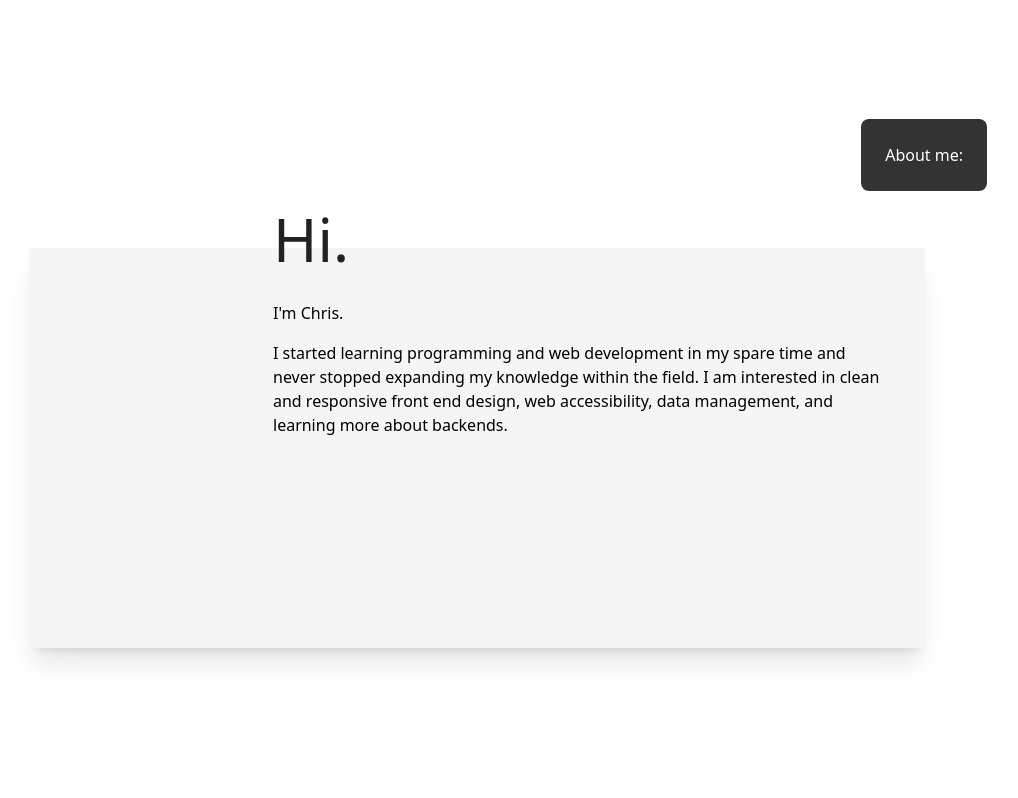
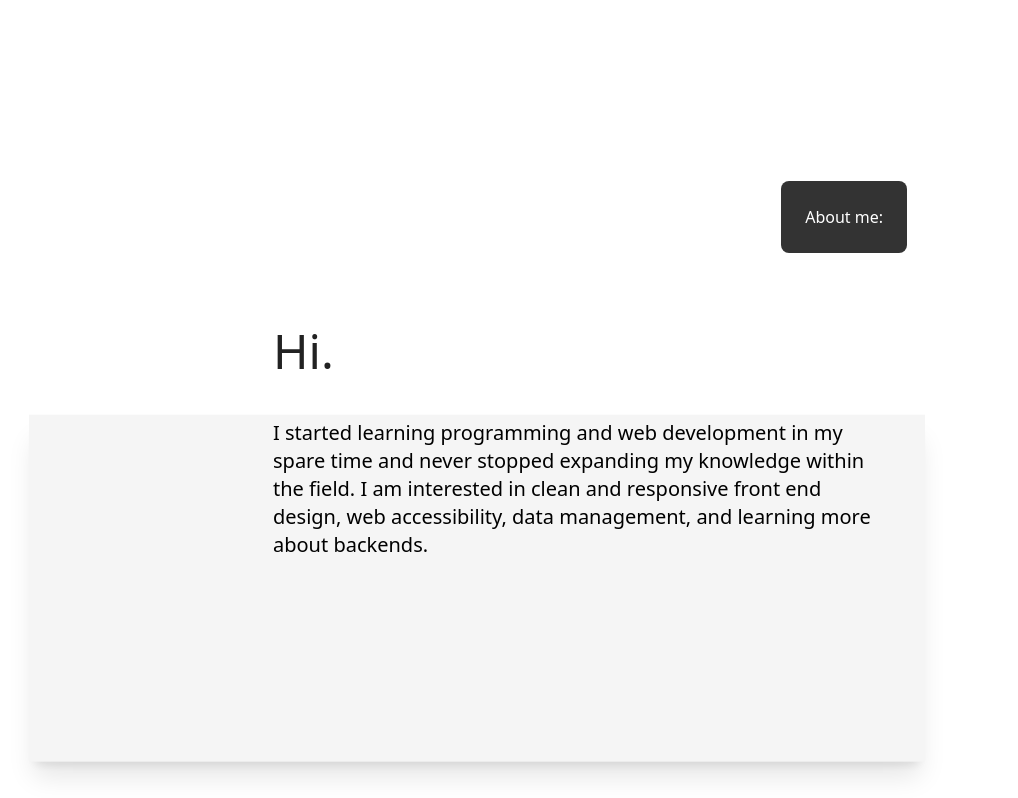
Before and after one commit to Stillwell-C/personal-site, a React (Vite) app: page / in a window 1280 px wide. Shown: the part 802-1600 px from the top of the page, without its empty margins (63-1081 px from the left). Built offline with nearby package versions, Linux system fonts and the light colour scheme.

Commit message:
Recieve scrollYProg from parent

```diff
--- a/src/components/About.tsx
+++ b/src/components/About.tsx
@@ -5,6 +5,7 @@ import {
   useTransform,
   useInView,
   useAnimation,
+  MotionValue,
 } from "framer-motion";
 
 const headerVariants = {
@@ -35,20 +36,36 @@ const textVariants = {
   },
 };
 
-const About = () => {
+type PropsType = {
+  aboutParallaxScrollYProg: MotionValue<number>;
+};
+
+const About = ({ aboutParallaxScrollYProg }: PropsType) => {
   const ref = useRef<HTMLDivElement>(null);
   const headingRef = useRef<HTMLHeadingElement>(null);
 
-  const { scrollYProgress } = useScroll({
-    target: ref,
-    offset: ["start end", "end end"],
-  });
+  // const { scrollYProgress } = useScroll({
+  //   target: ref,
+  //   offset: ["start end", "end end"],
+  // });
 
-  const backgroundShiftY = useTransform(scrollYProgress, [0, 1], [0, 50]);
-  const backgroundShiftX = useTransform(scrollYProgress, [0, 1], [0, -100]);
-  const textShift = useTransform(scrollYProgress, [0, 1], [0, -150]);
-  const layoverShiftY = useTransform(scrollYProgress, [0, 1], [0, -170]);
-  const layoverShiftX = useTransform(scrollYProgress, [0, 1], [0, 50]);
+  const backgroundShiftY = useTransform(
+    aboutParallaxScrollYProg,
+    [0, 1],
+    [0, 70]
+  );
+  const backgroundShiftX = useTransform(
+    aboutParallaxScrollYProg,
+    [0, 1],
+    [0, -100]
+  );
+  const textShift = useTransform(aboutParallaxScrollYProg, [0, 1], [0, -150]);
+  const layoverShiftY = useTransform(
+    aboutParallaxScrollYProg,
+    [0, 1],
+    [0, -170]
+  );
+  const layoverShiftX = useTransform(aboutParallaxScrollYProg, [0, 1], [0, 50]);
 
   console.log(textShift);
 
@@ -67,10 +84,10 @@ const About = () => {
     <section
       ref={ref}
       id='about'
-      className='h-[100vh] flex justify-center overflow-hidden'
+      className='h-[130vh] flex justify-center overflow-hidden'
     >
       <div className='w-full h-full flex flex-col items-center justify-center relative'>
-        <div className='absolute left-1/2 top-1/2 -translate-x-1/2 -translate-y-1/2 max-w-4xl w-1/2 md:w-3/4 h-1/2'>
+        <div className='absolute left-1/2 top-1/2 -translate-x-1/2 -translate-y-1/2 max-w-4xl w-1/2 md:w-3/4 h-1/3'>
           <motion.div
             className='h-full w-full bg-[#f5f5f5] shadow-xl'
             style={{ y: backgroundShiftY, x: backgroundShiftX }}
@@ -83,9 +100,9 @@ const About = () => {
         >
           <motion.div
             style={{ y: layoverShiftY, x: layoverShiftX }}
-            className='bg-[#333] p-6 rounded-lg text-white absolute top-24 -right-10'
+            className='bg-[#333] p-6 rounded-lg text-white absolute top-10 right-10'
           >
-            About me:
+            <h2>About me:</h2>
           </motion.div>
           <div
             ref={headingRef}
@@ -96,18 +113,18 @@ const About = () => {
               initial='initial'
               animate={headingControls}
               // style={{ y: headerShift, opacity: headerOpacity }}
-              className='text-6xl mb-20'
+              className='text-5xl mb-20'
             >
               Hi.
             </motion.h2>
           </div>
           <motion.div
-            className='max-w-2xl text-left flex flex-col gap-4'
+            className='max-w-2xl text-left flex flex-col gap-4 text-xl'
             variants={textVariants}
             initial='initial'
             animate={headingControls}
           >
-            <p>I'm Chris.</p>
+            {/* <p>I'm Chris.</p> */}
             <p>
               I started learning programming and web development in my spare
               time and never stopped expanding my knowledge within the field. I
```
